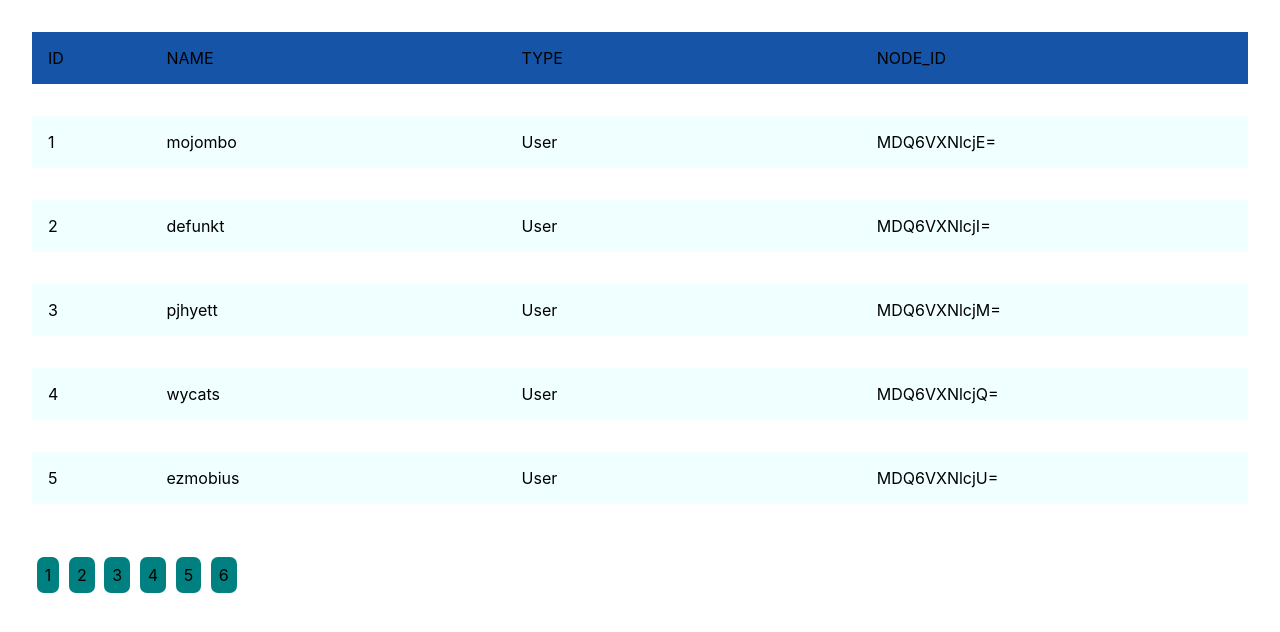
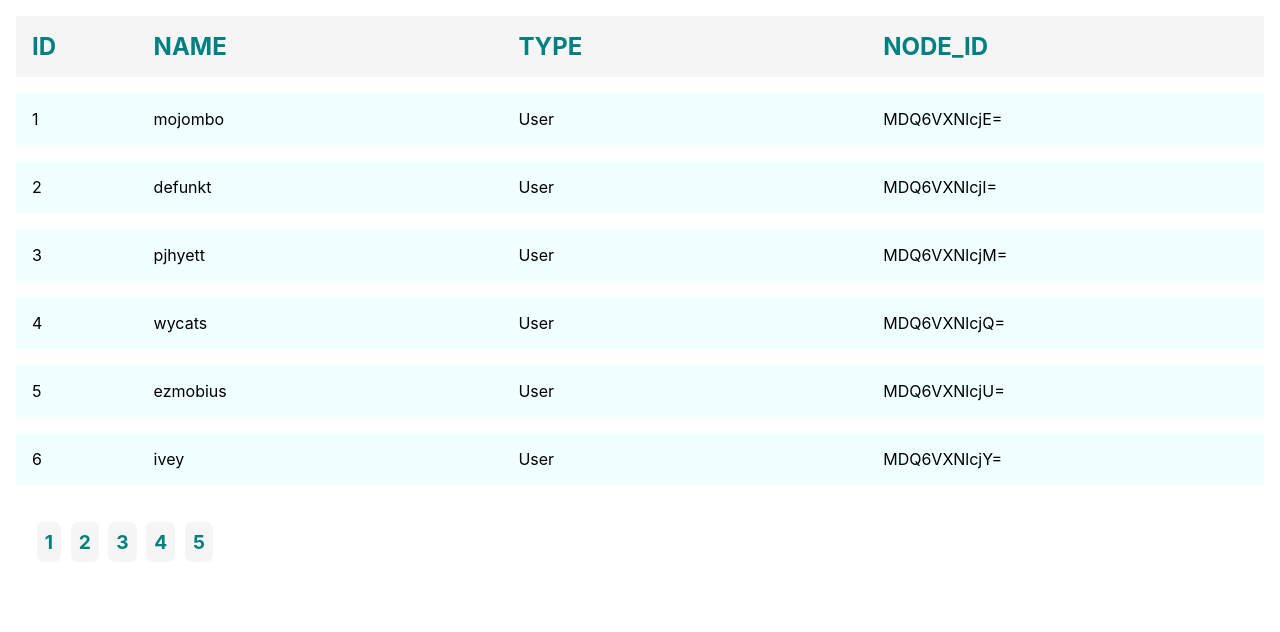
Before and after one commit to bishal5917/Reusable_Pagination, a React (Create React App) app: page / in a window 1280 px wide. Shown: the top 632 px of the page. Built offline with nearby package versions, Linux system fonts and the light colour scheme.

Commit message:
little design tweaks

```diff
--- a/src/App.js
+++ b/src/App.js
@@ -8,7 +8,7 @@ import Pagination from './Pagination';
 function App() {
 
   const [currentpage, setCurrentPage] = useState(1)
-  const itemperpage = 5
+  const itemperpage = 6
 
   //some indexes
   const lastitemindex = currentpage * itemperpage
--- a/src/users.css
+++ b/src/users.css
@@ -2,7 +2,7 @@
   display: flex;
   justify-content: center;
   align-items: center;
-  margin: 2rem;
+  margin: 1rem;
   padding: 1rem 1rem;
   background-color: azure;
 }
@@ -10,9 +10,12 @@
   display: flex;
   justify-content: center;
   align-items: center;
-  margin: 2rem;
+  margin: 1rem;
   padding: 1rem 1rem;
-  background-color: rgb(21, 84, 167);
+  color: teal;
+  font-weight: bold;
+  font-size: 1.5rem;
+  background-color: whitesmoke;
 }
 .id {
   flex: 1;
@@ -26,15 +29,18 @@
 .node {
   flex: 3;
 }
-.Nums{
+.Nums {
   display: flex;
   margin: 1rem;
   padding: 1rem 1rem;
 }
-.Nums>*{
+.Nums > * {
   margin: 0.3rem;
-  background-color: teal;
+  background-color: whitesmoke;
+  color: teal;
   padding: 0.5rem 0.5rem;
   cursor: pointer;
   border-radius: 7px;
+  font-weight: bold;
+  font-size: 1.2rem;
 }
```
